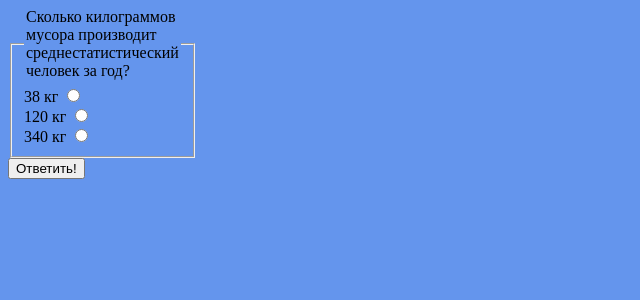
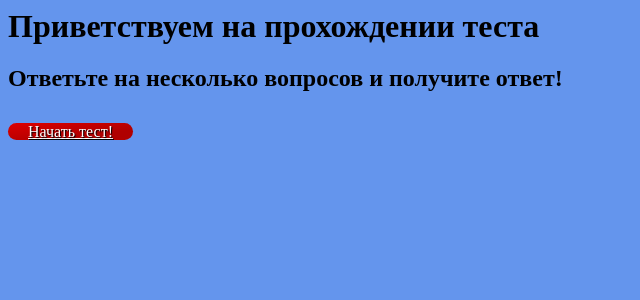
Before and after one commit to DarkMan903/Ecology-Project, a Flask app: page / in a window 1280 px wide. Shown: the top 300 px of the page, without its empty margins (0-640 px from the left). Run offline with Flask 3, Linux system fonts and the light colour scheme.

Commit message:
index.html

```diff
--- a/Ecology_Project/templates/index.html
+++ b/Ecology_Project/templates/index.html
@@ -8,46 +8,14 @@
   >
   <meta http-equiv="X-UA-Compatible" content="ie=edge">
   <link rel="stylesheet" href="../static/css/style.css">
-  <title>Первый вопрос!</title>
+  <title>Тест</title>
 </head>
 
 <body>
-
-  <form action="/test" method="post">
-    <fieldset>
-
-      <legend>Сколько килограммов мусора производит среднестатистический человек за год?</legend>
-
-      <div>
-        <label for="option1">38 кг</label>
-        <input type="radio" id="option1" value="1" name="choise" required />
-      </div>
-
-      <div>
-        <label for="option2">120 кг</label>
-        <input type="radio" id="option2" value="2" name="choise" required />
-      </div>
-
-      <div>
-        <label for="option3">340 кг</label>
-        <input type="radio" id="option3" value="3" name="choise"  required />
-      </div>
-
-    </fieldset>
-
-    <div class="button__skill">
-      <input class="button__skill" type="submit" name="button_enter" value="Ответить!">
+    <div>
+        <h1>Приветствуем на прохождении теста</h1>
+        <h2>Ответьте на несколько вопросов и получите ответ!</h2>
+        <a class="start_button" href="./test">Начать тест!</a>
     </div>
-
-  </form>
-
-  <h1>{{answer}}</h1>
-
-  {% if button_enter %}
-  <div class="button-enter">
-    <a class="button-enter" href="">Следующий вопрос!</a>
-  </div>
-  {% endif %}
-
 </body>
 </html>
```
